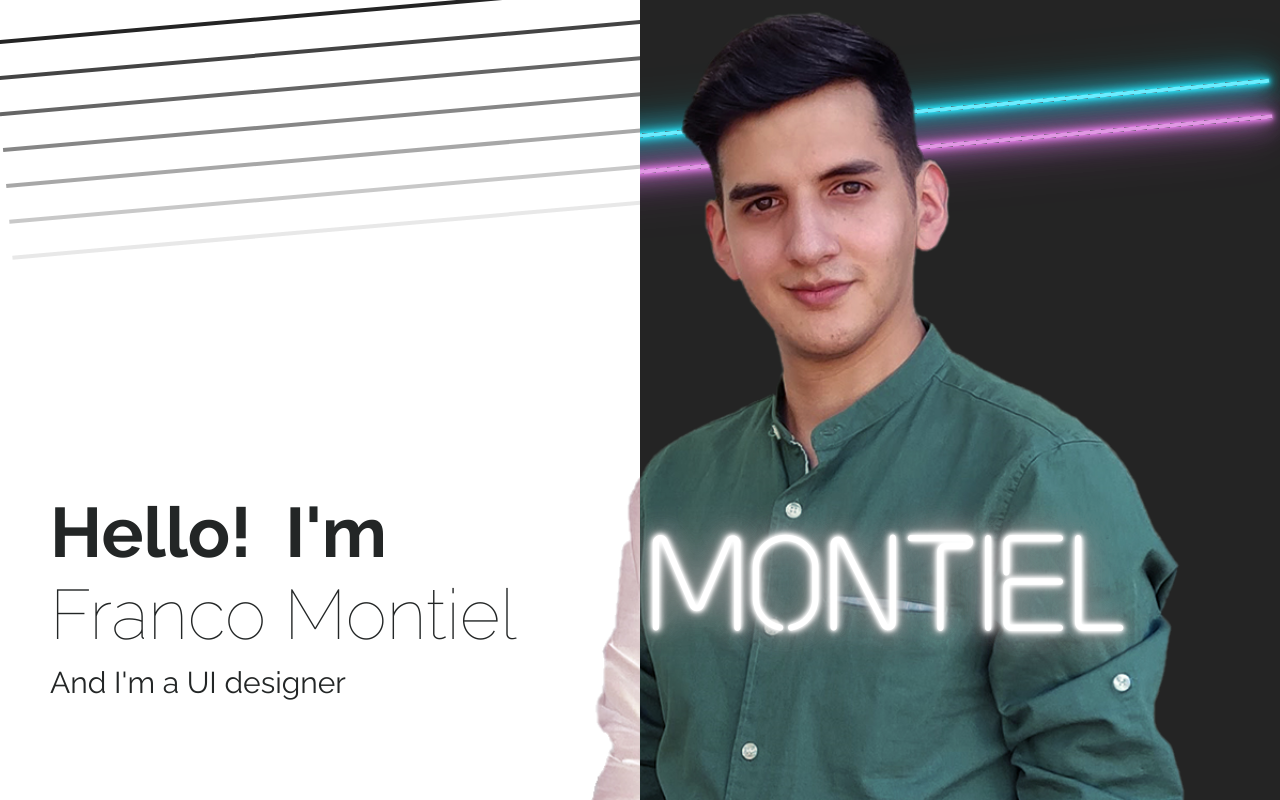
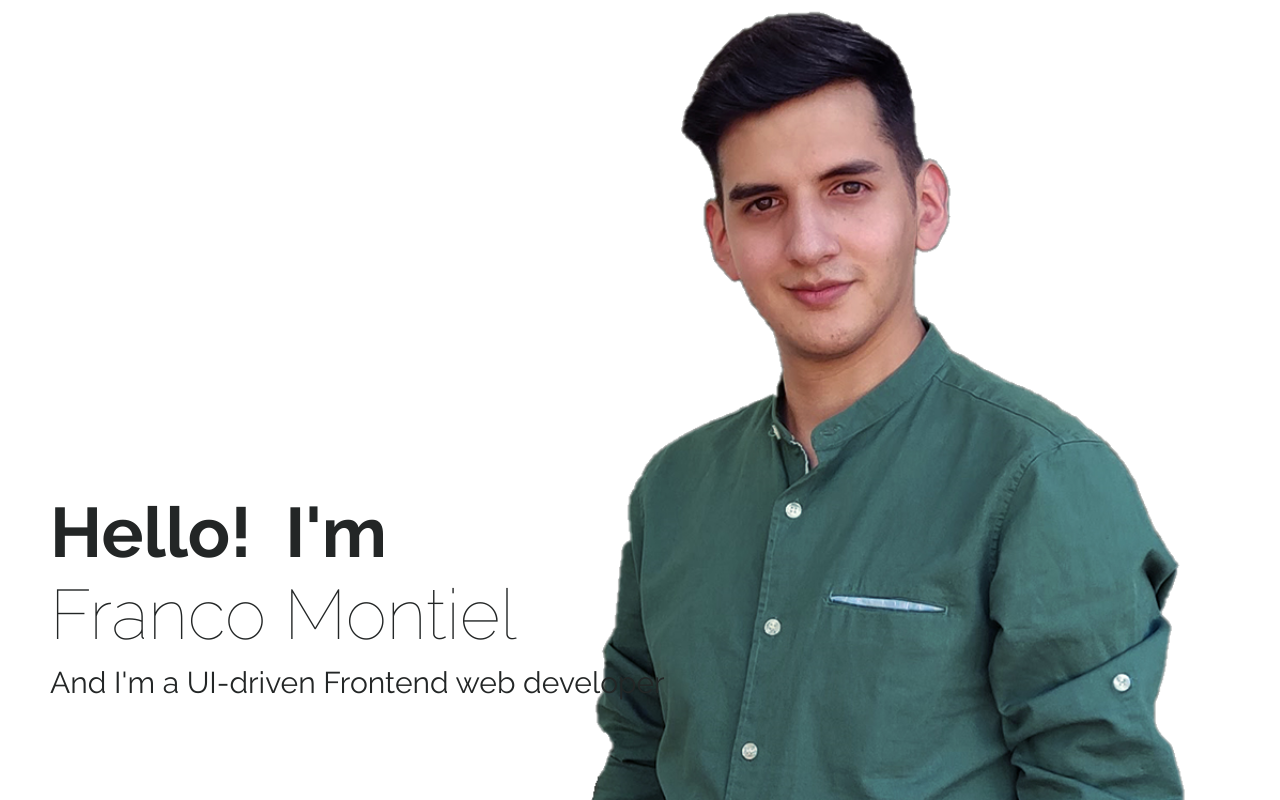
Before and after one commit to TheFrankemon/000, an Angular app: page / in a window 1280 px wide. Shown: the top 800 px of the page. Built offline with nearby package versions, Linux system fonts and the light colour scheme.

Commit message:
Temp? remove black section

```diff
--- a/src/_animations.scss
+++ /dev/null
@@ -1,57 +0,0 @@
-@keyframes neon {
-  from {
-    text-shadow:
-      0 0 5px #fff,
-      0 0 10px #fff,
-      0 0 15px #fff,
-      0 0 20px #919191,
-      0 0 35px #919191,
-      0 0 40px #919191,
-      0 0 50px #919191,
-      0 0 75px #919191;
-  }
-  to {
-    text-shadow:
-      0 0 3px #fff,
-      0 0 5px #fff,
-      0 0 7px #fff,
-      0 0 9px #919191,
-      0 0 20px #919191,
-      0 0 24px #919191,
-      0 0 30px #919191,
-      0 0 50px #919191;
-  }
-}
-
-@keyframes text-light {
-  from { color: var(--text-color-mid); }
-  to { color: var(--text-color-light); }
-}
-
-$colors: ("teal": var(--neon-color-1), "pink": var(--neon-color-2));
-@each $name, $color in $colors {
-  @keyframes #{$name}-neonline {
-    from {
-      box-shadow:
-        0 0 5px $color,
-        0 0 10px $color,
-        0 0 15px $color,
-        0 0 20px $color,
-        0 0 35px $color,
-        0 0 40px $color,
-        0 0 50px $color,
-        0 0 75px $color;
-    }
-    to {
-      box-shadow:
-        0 0 3px $color,
-        0 0 5px $color,
-        0 0 7px $color,
-        0 0 9px $color,
-        0 0 20px $color,
-        0 0 24px $color,
-        0 0 30px $color,
-        0 0 50px $color;
-    }
-  }
-}
--- a/src/app/home/home.component.html
+++ b/src/app/home/home.component.html
@@ -2,7 +2,7 @@
   <!-- <nav>
   </nav> -->
   <div class="header">
-    <div class="dsg-mode" [style]="'clip-path: inset(0 ' + scrPercentRight + '% 0 0)'">
+    <div class="dsg-mode">
       <div class="bars">
         <div class="line"></div>
         <div class="line"></div>
@@ -12,12 +12,12 @@
         <div class="line"></div>
         <div class="line"></div>
       </div>
-      <img src="/assets/fmn.png"/>
+      <img src="/assets/fm.png"/>
       <div class="content">
         <div class="titles">
           <h2 class="f-hello">Hello!&nbsp;&nbsp;I'm</h2>
           <p class="f-name">Franco Montiel</p>
-          <p class="f-subtitle">And I'm a UI designer</p>
+          <p class="f-subtitle">And I'm a UI-driven Frontend web developer</p>
         </div>
         <div class="tray">
           <object type="image/svg+xml" data="assets/svg/ban.svg"></object>
@@ -40,21 +40,6 @@
         </div>
       </div>
     </div>
-    <div class="dev-mode" [style]="'clip-path: inset(0 0 0 ' + scrPercentLeft + '%)'">
-      <div class="bars neons">
-        <div class="line"></div>
-        <div class="line"></div>
-      </div>
-      <img src="/assets/fm.png"/>
-      <div class="content">
-        <div class="titles">
-          <h2 class="f-hello">Hi!&nbsp;&nbsp;&nbsp;I am</h2>
-          <p class="f-name">Franco Montiel</p>
-          <p class="f-subtitle">And I'm a Frontend web developer</p>
-        </div>
-
-      </div>
-    </div>
   </div>
   <div class="about">
     <p>
--- a/src/app/home/home.component.scss
+++ b/src/app/home/home.component.scss
@@ -1,8 +1,3 @@
-@font-face {
-  font-family: Neon;
-  src: url(/assets/NeonTubes2.otf) format("opentype");
-}
-
 .main, nav {
   display: flex;
   flex-direction: column;
@@ -13,7 +8,7 @@
   height: 100vh;
   position: relative;
 
-  .dsg-mode, .dev-mode {
+  .dsg-mode {
     display: flex;
     align-items: flex-end;
     position: absolute;
@@ -25,6 +20,7 @@
     background-position: center;
     background-repeat: no-repeat;
     background-size: cover;
+    background-color: white;
 
     > img {
       position: absolute;
@@ -32,19 +28,6 @@
       width: auto;
       right: 90px;
     }
-
-    .titles {
-      margin-bottom: 100px;
-    }
-
-    .f-subtitle {
-      font-size: 30px;
-      margin: 10px 0px 0px;
-    }
-  }
-
-  .dsg-mode {
-    background-color: white;
 
     .content {
       margin-right: 5%;
@@ -55,7 +38,8 @@
 
         $total: 17;
         @for $i from 1 through $total {
-          $scale: scale(((($i - 1) * 1.9) / 16) + 1.1);
+          //                               was 1/16
+          $scale: scale(((($i - 1) * 1.9) * 0.0625) + 1.1);
           // OldRange = (OldMax - OldMin)
           // OldRange = (17 - 1) = 16
           // NewRange = (NewMax - NewMin)
@@ -91,6 +75,9 @@
     }
 
     .titles {
+      display: flex;
+      flex-direction: column;
+      margin-bottom: 100px;
       margin-left: 50px;
 
       position: absolute;
@@ -109,34 +96,10 @@
         font-weight: 100;
         font-size: 70px;
       }
-    }
-  }
 
-  .dev-mode {
-    background-color: var(--dark-background-color);
-
-    .content {
-      margin-left: 5%;
-    }
-
-    .titles {
-      margin-left: 50px;
-
-      .f-hello, .f-subtitle {
-        color: var(--text-color-light);
-      }
-
-      .f-hello {
-        font-size: 70px;
-      }
-
-      .f-name {
-        font-family: 'Neon';
-        font-weight: 100;
-        font-size: 120px;
-        z-index: 1;
-
-        animation: neon 1.5s ease-in-out 4s infinite alternate, text-light 4s step-end both;
+      .f-subtitle {
+        font-size: 30px;
+        margin: 10px 0px 0px;
       }
     }
   }
@@ -146,65 +109,3 @@
   min-height: 500px;
   background-color: red;
 }
-
-.bars {
-  position: absolute;
-  top: 190px;
-  transform: rotate(-5deg);
-  width: 100vw;
-
-  &:not(.neons) {
-    transform-origin: -134% 0%;
-    right: 0px;
-
-    .line {
-      border-top: 4px solid var(--dark-background-color);
-
-      &:nth-child(2) {
-        opacity: 0.85;
-      }
-      &:nth-child(3) {
-        opacity: 0.7;
-      }
-      &:nth-child(4) {
-        opacity: 0.55;
-      }
-      &:nth-child(5) {
-        opacity: 0.4;
-      }
-      &:nth-child(6) {
-        opacity: 0.25;
-      }
-      &:nth-child(7) {
-        opacity: 0.1;
-      }
-    }
-  }
-
-  &.neons {
-    transform-origin: 0% 100%;
-
-    .line {
-      &:nth-child(1) {
-        border-top: 4px solid var(--neon-color-1L);
-        animation: teal-neonline 1.5s ease-in-out infinite alternate;
-      }
-
-      &:nth-child(2) {
-        border-top: 4px solid var(--neon-color-2L);
-        animation: pink-neonline 1.5s ease-in-out infinite alternate;
-      }
-    }
-  }
-}
-
-.line {
-  width: 100%;
-  margin-bottom: 32px;
-  transition: all 0.5s;
-}
-
-.titles {
-  display: flex;
-  flex-direction: column;
-}
--- a/src/app/home/home.component.ts
+++ b/src/app/home/home.component.ts
@@ -1,4 +1,4 @@
-import { Component, HostListener, OnInit } from '@angular/core';
+import { Component, OnInit } from '@angular/core';
 
 @Component({
   selector: 'app-home',
@@ -7,34 +7,9 @@ import { Component, HostListener, OnInit } from '@angular/core';
 })
 export class HomeComponent implements OnInit {
 
-  screenWidth = 0;
-  scrPercentLeft = 50;
-  scrPercentRight = 50;
-  wait = false;
-  tps = 10;
-
   constructor() { }
 
   ngOnInit(): void {
-    this.screenWidth = window.screen.availWidth;
   }
 
-  @HostListener("mousemove", ['$event.clientX'])
-  enhancedMouseHandler($event: number) {
-    if (!this.wait) {
-      const mouseX = $event;
-      const mouseAtPercent = Math.round((mouseX / this.screenWidth) * 100);
-      if (mouseAtPercent < 10) {
-        this.scrPercentLeft = 95;
-      } else if (mouseAtPercent > 90) {
-        this.scrPercentLeft = 5;
-      }
-      this.scrPercentRight = 100 - this.scrPercentLeft;
-
-      this.wait = true;
-      setTimeout(() => {
-        this.wait = false;
-      }, 1000/ this.tps);
-    }
-  }
 }
--- a/src/styles.scss
+++ b/src/styles.scss
@@ -1,5 +1,3 @@
-@import '_animations';
-
 @mixin colorVars {
   /* Base colors */
   #{--primary-color}: #4DC1D5;
@@ -41,10 +39,6 @@
   #{--icon-color-light}: var(--bw-light-color);
 
   /* Element-specific color variables */
-  #{--neon-color-1}: #23E7F8;
-  #{--neon-color-1L}: #67f2ff;
-  #{--neon-color-2}: #E57EE8;
-  #{--neon-color-2L}: #e197e4;
   #{--scrollbar-color}: #00000033;
   #{--dark-background-color}: #242424;
 }
```
Also changed, not shown: src/assets/NeonTubes2.otf (deleted), src/assets/fmn.png (deleted).
